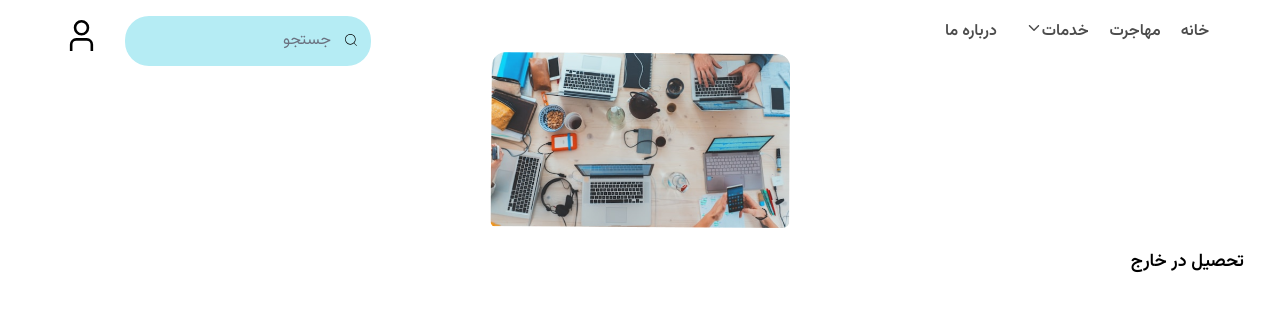
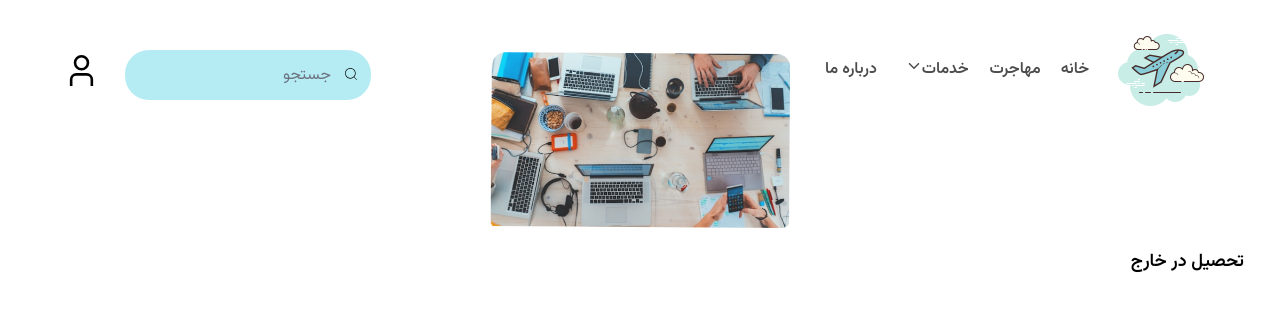
Before and after one commit to j2a1ck/NextHome, a Next.js app in the folder front-end/: page /post/education in a window 1280 px wide. Shown: the top 312 px of the page. Built offline with nearby package versions, Linux system fonts and the light colour scheme.

Commit message:
fix: minor changes

```diff
--- a/front-end/src/components/CardSection.tsx
+++ b/front-end/src/components/CardSection.tsx
@@ -22,22 +22,22 @@ const CardSection = () => {
           }, []);
         return (
     <section>
-      <div className="mb-[15px] flex justify-center lg:mb-[35px] lg:text-3xl lg:font-semibold">
+      <div className="mb-[15px] flex justify-center md:mb-[35px] lg:text-3xl md:text-2xl lg:font-semibold">
         بهترین روش رو برای خودت انتخاب کن
       </div>
       <div className="lg:grid lg:grid-cols-3 mb-[20px]">
         {cards.map((card: Card, index: number) => {
           return (
             <Link href={`/post/${card.name}`} key={index}>
-            <div key={index} className="mt-[20px] flex justify-center">
-              <div className="mx-[40px] h-[460px] w-full rounded-md bg-[#F4F8F8] text-right lg:h-[490px]">
+              <article key={index} className="mt-[20px] flex justify-center">
+                <div className="mx-[40px] h-[460px] md:flex lg:block rounded-md bg-[#F4F8F8] text-right md:mx-[65px] md:h-[300px] lg:h-[490px]">
                   <div className="flex justify-center">
                     <Image
                       src={card.image}
                       alt="people are working in pic"
                       width={400}
                       height={400}
-              className="mt-[10px] w-full rounded-lg bg-cover lg:w-[400px]"
+                      className="mt-[10px] rounded-lg bg-cover md:mr-4 md:w-[500px] lg:w-[400px]"
                     />
                   </div>
                   <div className="mr-[10px]">
@@ -49,7 +49,7 @@ const CardSection = () => {
                         return <CardButton key={index}>{button}</CardButton>;
                       })}
                     </div>
-            <div className="mt-[20px] flex">
+                    <div className="mt-[20px] flex justify-end">
                       <div className="order-2 mt-[10px] flex">
                         <div className="mx-[10px] h-[5px] w-[5px] rounded-full bg-red-400"></div>
                       </div>
@@ -63,7 +63,7 @@ const CardSection = () => {
                     </div>
                   </div>
                 </div>
-            </div>
+              </article>
             </Link>
           );
         })}
--- a/front-end/src/components/DesktopNavbar.tsx
+++ b/front-end/src/components/DesktopNavbar.tsx
@@ -6,27 +6,33 @@ import DropDown from "./DropDown";
 
 const DesktopNavbar = () => {
   return (
-    <div className="hidden h-[40px] w-auto bg-cover bg-bottom pt-[8px] lg:block">
+    <div className="hidden h-[40px] bg-cover bg-bottom pt-[8px] lg:block">
       <div className="hidden justify-between lg:flex">
         <div className="ml-[50px] flex flex-row items-center space-x-7">
-          <button>
+          <Link href={"/login"}>
             <Image
               src={"/images/user.svg"}
               alt="user icon"
               width={31}
               height={31}
             />
-          </button>
+          </Link>
           <SearchBar />
         </div>
         <nav className="mr-[35px] flex space-x-4">
-          <div className="mr-[20px] flex space-x-5 font-semibold text-[#4C4C4C]">
+          <div className="mr-[20px] flex items-center space-x-5 font-semibold text-[#4C4C4C]">
             <Link href="/about">درباره ما</Link>
-            <div className="-mt-2 flex cursor-pointer items-center">
+            <div className="cursor-pointer">
               <DropDown>خدمات</DropDown>
             </div>
             <Link href="/immigration">مهاجرت</Link>
-              <Link href="/">خانه</Link>
+            <Link href="/">خانه</Link>
+            <Image
+              src={"/images/airplane.png"}
+              alt="airplane"
+              width={100}
+              height={100}
+            />
           </div>
         </nav>
       </div>
--- a/front-end/src/components/MobileNavbar.tsx
+++ b/front-end/src/components/MobileNavbar.tsx
@@ -3,7 +3,7 @@ import Link from "next/link";
 
 const MobileNavbar = () => {
   return (
-    <nav className="m-[17px] flex flex-row justify-between lg:hidden">
+    <nav className="m-[17px] flex flex-row justify-between items-center md:flex lg:hidden">
       <Link href={"/"}>
         <Image
           src={"/images/user.svg"}
@@ -16,8 +16,8 @@ const MobileNavbar = () => {
         className="md:w-[80px]"
         src={"/images/airplane.png"}
         alt="airplane"
-        width={55}
-        height={55}
+        width={75}
+        height={75}
         priority
       />
       <Link href={"/"}>
```
Lines whose indentation alone changed are shown as unchanged.
